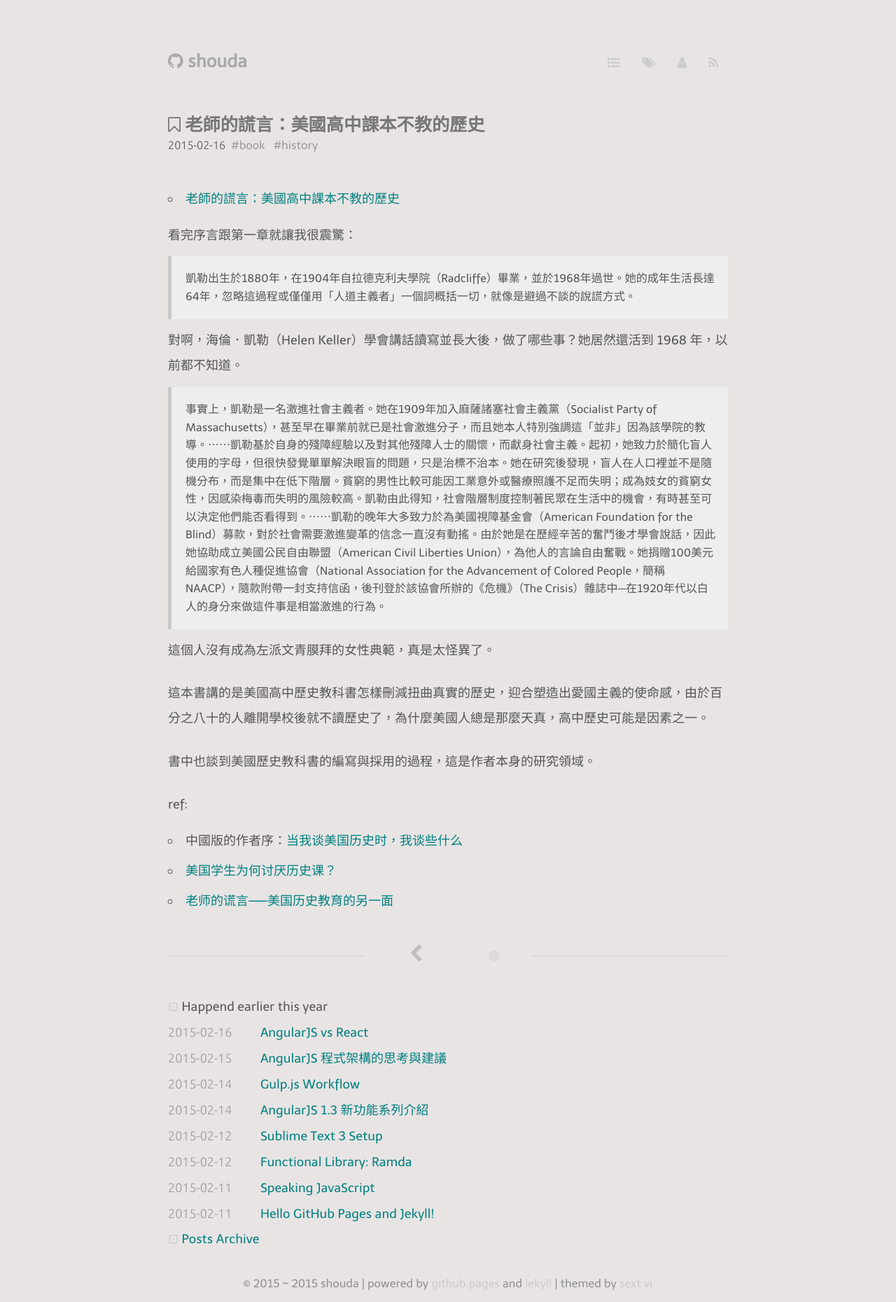
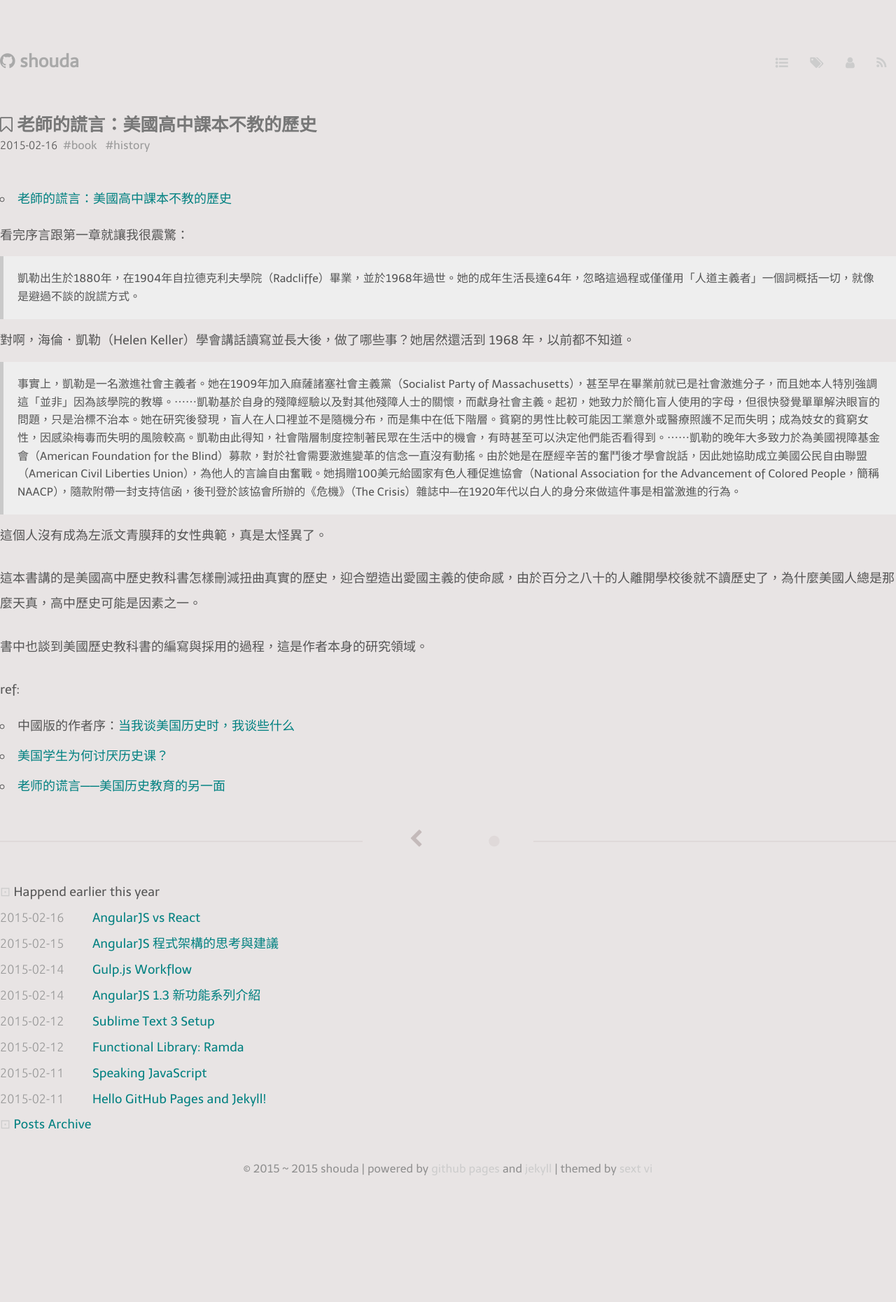
Before and after one commit to shouda/shouda.github.io, a Jekyll site: the page built from index.markdown, in a window 1280 px wide. Shown: the whole page at 70% size. Built offline with Jekyll 4.4.1, drawn with Linux system fonts in a browser that asks for light colours; nearby versions of some CDN libraries; Markdown is read by kramdown in place of the engine named in the settings; after the commit the page ends 1696 px from its top, so only the background shows below that.

Commit message:
update css

```diff
--- a/media/css/style.css
+++ b/media/css/style.css
@@ -77,7 +77,7 @@ time {
   font-family: Ubuntu, monospace; }
 
 header {
-  width: 800px;
+  width: 100%;
   margin: 0 auto;
   text-align: justify;
   margin: 3em auto; }
@@ -105,7 +105,7 @@ header {
       color: #ccc; }
 
 #content {
-  width: 800px;
+  width: 100%;
   margin: 0 auto;
   line-height: 2em; }
   #content .main-listing {
@@ -149,7 +149,7 @@ article {
   article .post {
     margin-top: 2em; }
     article .post img {
-      max-width: 800px;
+      max-width: 100%;
       display: block;
       margin: .5em auto; }
   article .comment {
@@ -189,7 +189,7 @@ article {
     margin-left: 1%; }
 
 footer {
-  width: 800px;
+  width: 100%;
   margin: 0 auto;
   display: block;
   color: #909090;
--- a/media/css/style.scss
+++ b/media/css/style.scss
@@ -14,13 +14,13 @@
 
 $font-name: "telexregular";
 $mono-font-name: "Ubuntu";
-$page-width: 800;
+$page-width: 100%;
 $font: $font-name, "Heiti TC", "Hiragino Sans GB", "Microsoft JhengHei", "Microsoft YaHei", sans-serif;
 $monospace: $mono-font-name, monospace;
 $label-font: $font-name, "Heiti TC", "Hiragino Sans GB", "Microsoft JhengHei", "Microsoft YaHei", sans-serif;
 $background-color: #e8e4e4;
 
-@mixin page($width: $page-width) { width: #{$width}px; margin: 0 auto; }
+@mixin page($width: $page-width) { width: #{$width}; margin: 0 auto; }
 
 * { margin: 0; padding: 0; }
 body { font-size: 18px; font-family: #{$font}; color: #555; background-color: $background-color; }
@@ -113,7 +113,7 @@ article {
 
   .post {
     margin-top: 2em;
-    img { max-width: #{$page-width}px; display: block; margin: .5em auto; }
+    img { max-width: #{$page-width}; display: block; margin: .5em auto; }
   }
 
   .comment { margin: 3em 0; }
```
Also changed, not shown: 1 other file.
